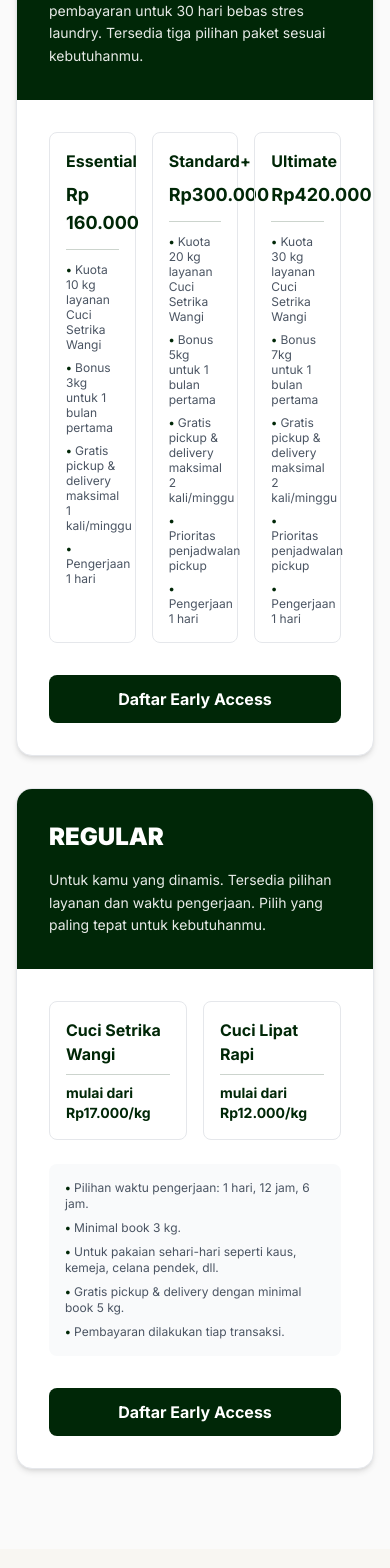
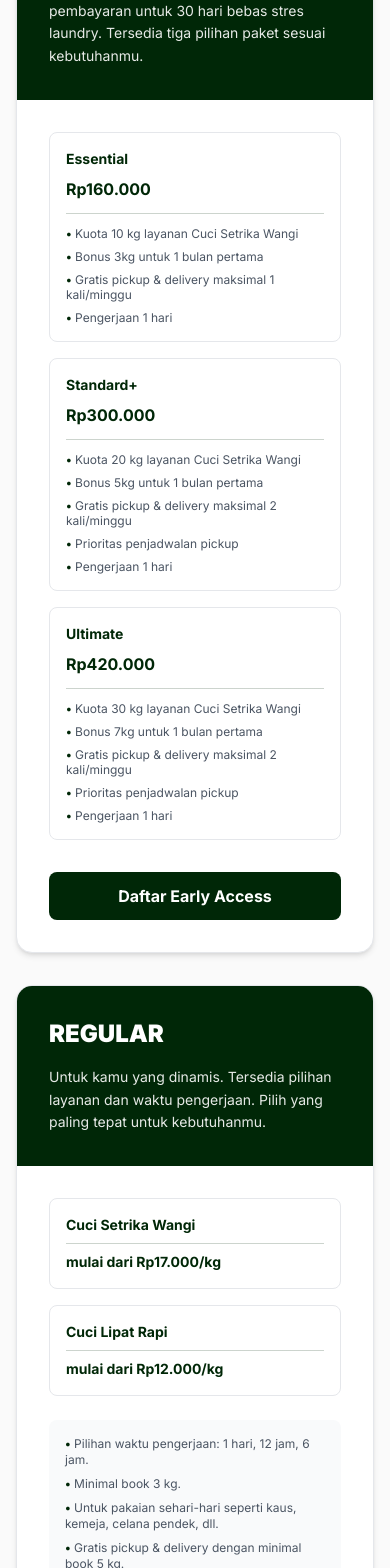
Before and after one commit to Offloadlaundry/Offloadlaundry-landing-page, a Next.js app: page / in a window 390 px wide. Shown: the part 5020-6588 px from the top of the page. Built offline with nearby package versions, Linux system fonts and the light colour scheme.

Commit message:
Update tampilan landing page

```diff
--- a/components/sections/PricingSection.tsx
+++ b/components/sections/PricingSection.tsx
@@ -10,7 +10,7 @@ export default function PricingSection() {
   const subscriptionPlans = [
     {
       name: "Essential",
-      price: "Rp 160.000",
+      price: "Rp160.000",
       features: [
         "Kuota 10 kg layanan Cuci Setrika Wangi",
         "Bonus 3kg untuk 1 bulan pertama",
@@ -87,16 +87,18 @@ export default function PricingSection() {
 
             {/* Features */}
             <div className="p-8">
-              <div className="grid grid-cols-3 gap-4">
+              <div className="grid grid-cols-1 sm:grid-cols-2 lg:grid-cols-3 gap-4">
                 {subscriptionPlans.map((plan) => (
                   <div
                     key={plan.name}
-                    className="border border-gray-200 rounded-lg p-4 hover:border-secondary transition-colors"
+                    className="border border-gray-200 rounded-lg p-4 hover:border-secondary transition-colors flex flex-col h-full"
                   >
-                    <h4 className="font-bold text-primary mb-2">{plan.name}</h4>
-                    <p className="text-lg font-bold text-primary mb-3">{plan.price}</p>
-                    <div className="h-px bg-gradient-to-r from-primary/20 to-primary/20 mb-3"></div>
-                    <ul className="space-y-2">
+                    <div>
+                      <h4 className="font-bold text-primary mb-2 text-sm sm:text-base">{plan.name}</h4>
+                      <p className="text-base sm:text-lg font-bold text-primary mb-3">{plan.price}</p>
+                      <div className="h-px bg-gradient-to-r from-primary/20 to-primary/20 mb-3"></div>
+                    </div>
+                    <ul className="space-y-2 flex-1">
                       {plan.features.map((feature, idx) => (
                         <li key={idx} className="text-xs text-gray-600 leading-tight">
                           <span className="text-primary font-bold">•</span> {feature}
@@ -133,13 +135,13 @@ export default function PricingSection() {
             {/* Features */}
             <div className="p-8">
               {/* Services Grid */}
-              <div className="grid grid-cols-2 gap-4 mb-6">
+              <div className="grid grid-cols-1 sm:grid-cols-2 gap-4 mb-6">
                 {regularServices.map((service) => (
                   <div
                     key={service.name}
                     className="border border-gray-200 rounded-lg p-4 hover:border-secondary transition-colors"
                   >
-                    <h4 className="font-bold text-primary mb-2">{service.name}</h4>
+                    <h4 className="font-bold text-primary mb-2 text-sm sm:text-base">{service.name}</h4>
                     <div className="h-px bg-gradient-to-r from-primary/20 to-primary/20 mb-2"></div>
                     <p className="text-sm font-bold text-primary">{service.price}</p>
                   </div>
```
